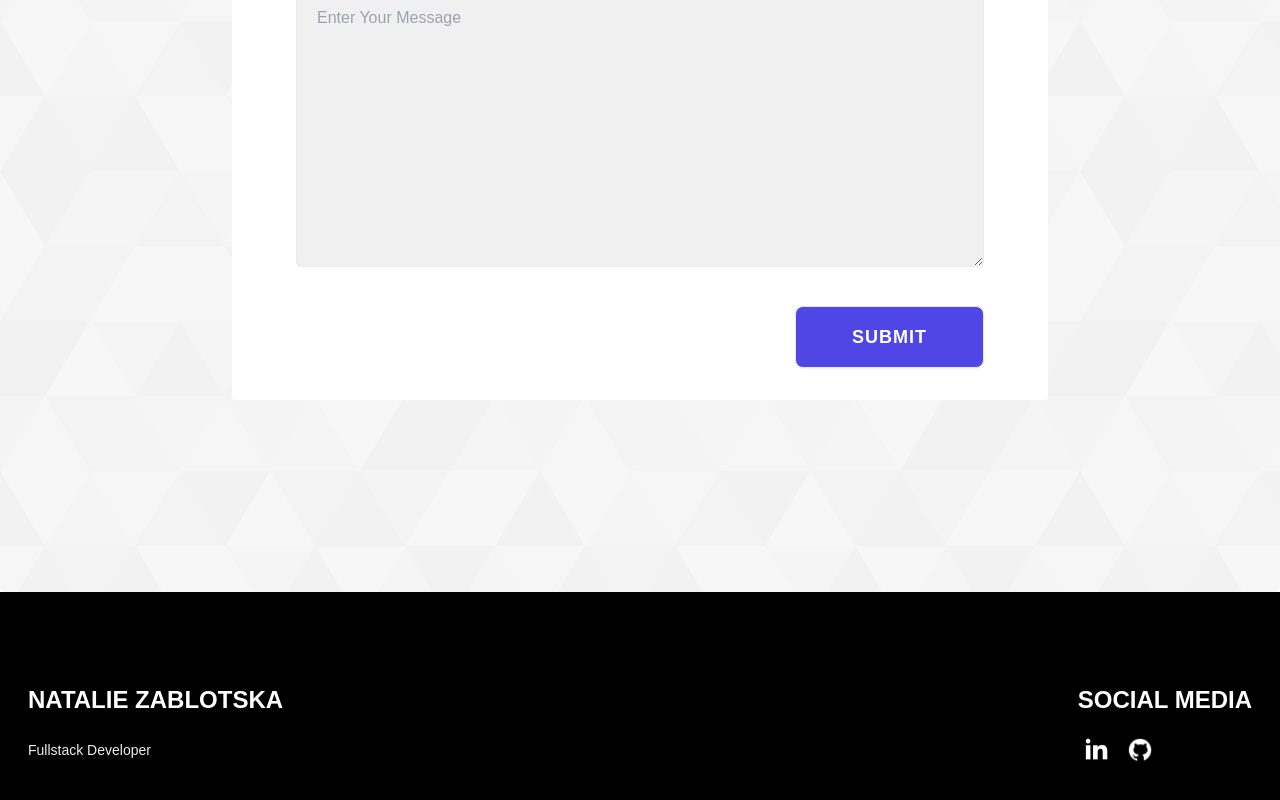
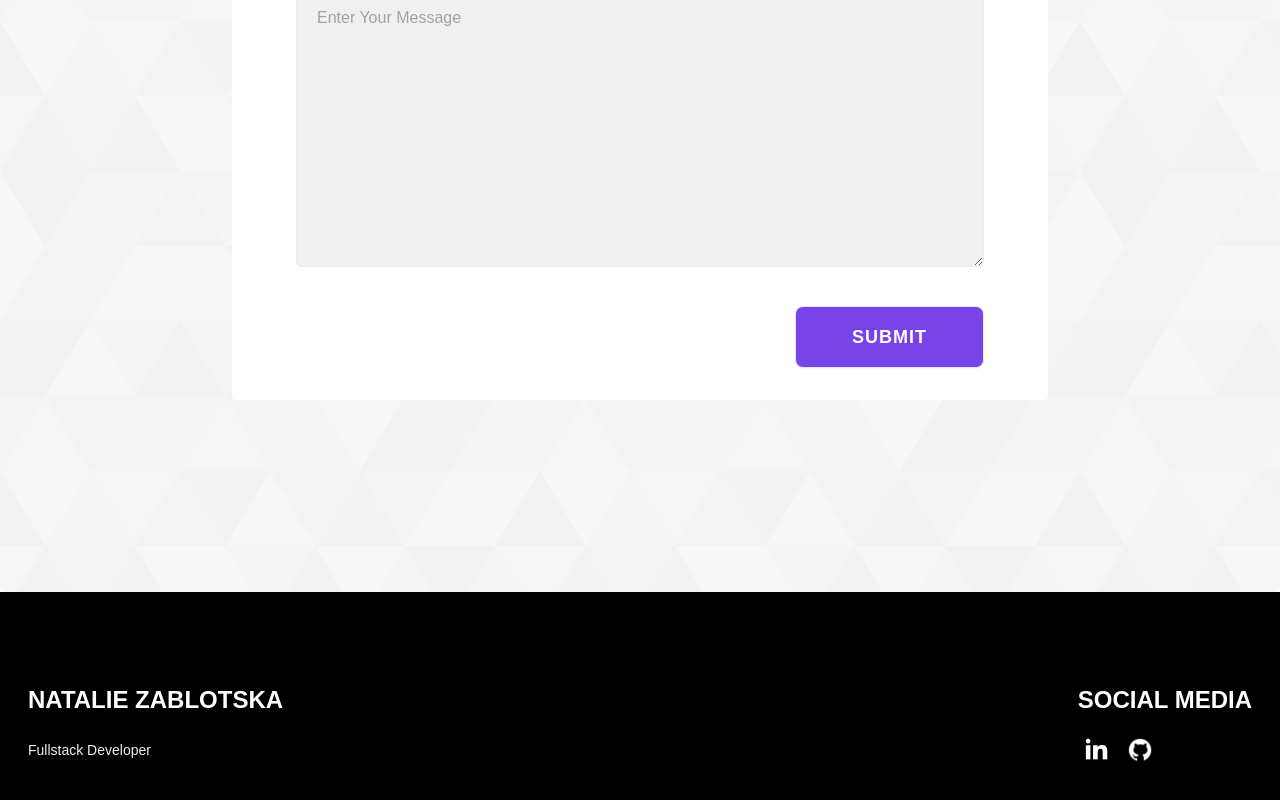
Before and after one commit to nataliiazab/portfolio, a React (Vite) app: page / in a window 1280 px wide. Shown: the part 5787-6587 px from the top of the page. Built offline with nearby package versions, Linux system fonts and the light colour scheme; a web font is replaced by a local one.

Commit message:
change button color

```diff
--- a/src/components/Contact.jsx
+++ b/src/components/Contact.jsx
@@ -70,7 +70,7 @@ const Contact = () => {
             <p className="text-indigo-600">Thank you for your message!</p>
           ) : (
             <button
-              className="btn px-14 py-4 shadow-sm transition-transform duration-300 transform uppercase font-semibold text-white bg-indigo-600 border rounded-lg text-lg"
+              className="btn px-14 py-4 shadow-sm transition-transform duration-300 transform uppercase font-semibold text-white bg-[#7843e9] border rounded-lg text-lg"
               type="submit"
               disabled={state.submitting}
             >
```
